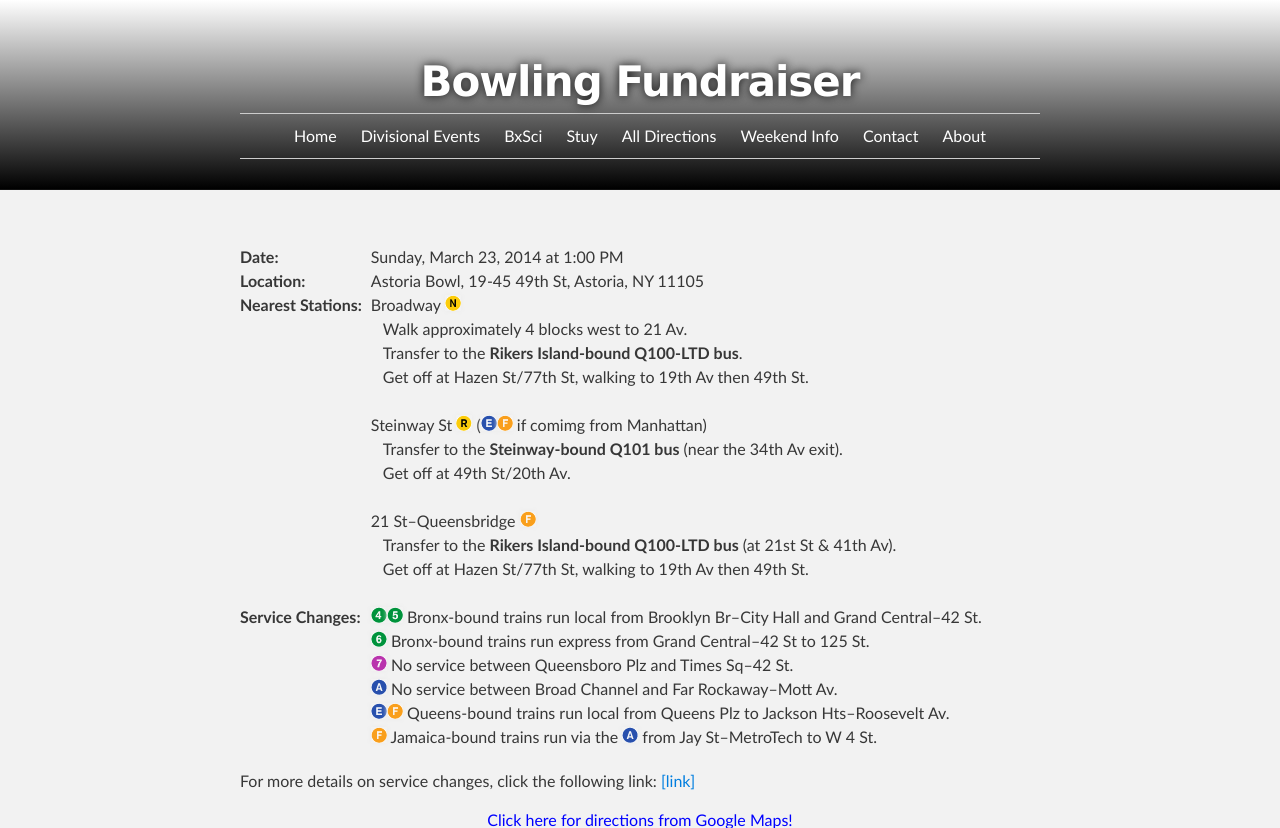
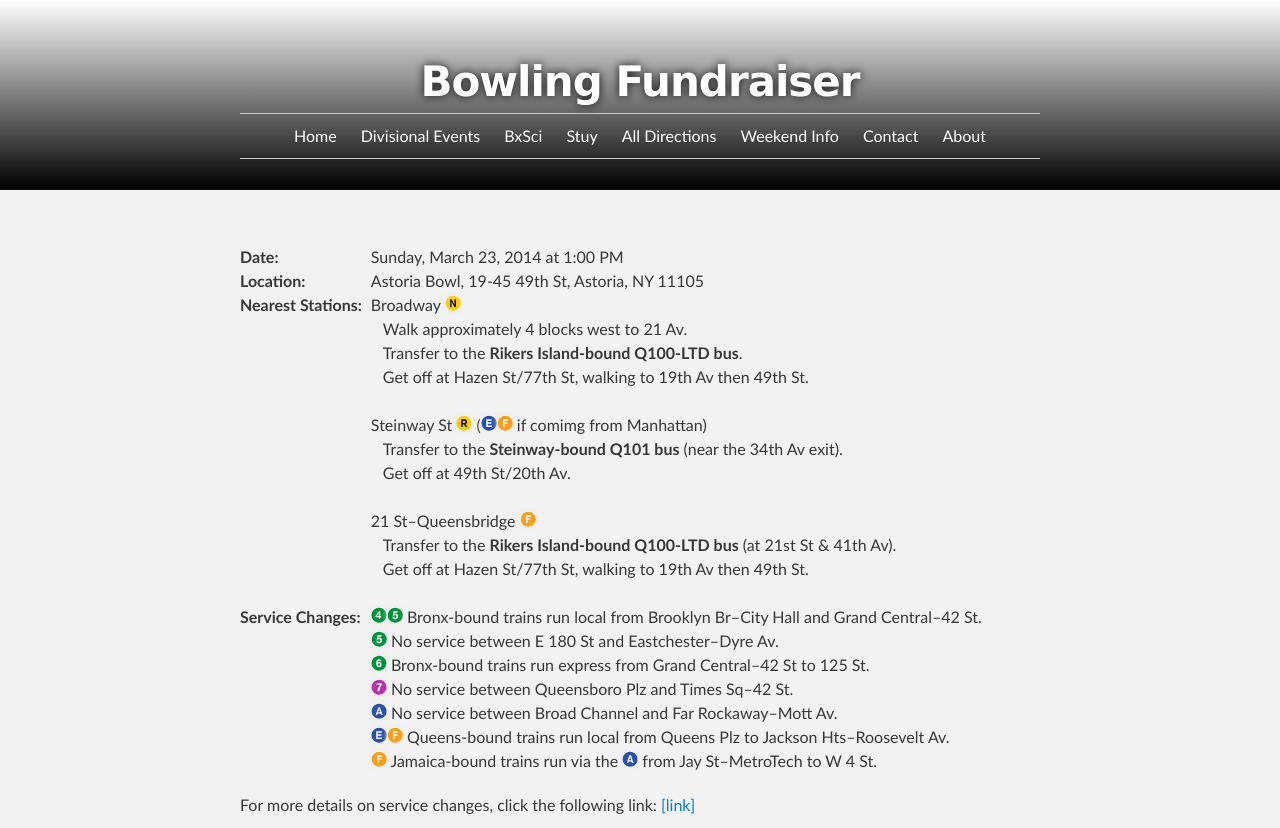
Before and after one commit to d11directions/d11directions.github.io, a Jekyll site: the page built from _posts/2014-03-23-Bowling_Fundraiser.html, in a window 1280 px wide, cut to the strip 0-828 px from the top of the page. Built offline with Jekyll 4.4.1, drawn with Linux system fonts in a browser that asks for light colours.

Commit message:
Update Bowling Fundraiser service changes.

```diff
--- a/_posts/2014-03-23-Bowling_Fundraiser.html
+++ b/_posts/2014-03-23-Bowling_Fundraiser.html
@@ -12,6 +12,7 @@ nearest-stations:
     - 21 St&ndash;Queensbridge <img src="/img/F.png" alt="(F)"><br>&emsp;Transfer to the <strong>Rikers Island-bound Q100-LTD bus</strong> (at 21st St &amp; 41th Av).<br>&emsp;Get off at Hazen St/77th St, walking to 19th Av then 49th St.<br>
 changes-brief:
     - <img src="/img/4.png" alt="(4)"><img src="/img/5.png" alt="(5)"> Bronx-bound trains run local from Brooklyn Br&ndash;City Hall and Grand Central&ndash;42 St.
+    - <img src="/img/5.png" alt="(5)"> No service between E 180 St and Eastchester&ndash;Dyre Av.
     - <img src="/img/6.png" alt="(6)"> Bronx-bound trains run express from Grand Central&ndash;42 St to 125 St.
     - <img src="/img/7.png" alt="(7)"> No service between Queensboro Plz and Times Sq&ndash;42 St.
     - <img src="/img/A.png" alt="(A)"> No service between Broad Channel and Far Rockaway&ndash;Mott Av.
```
